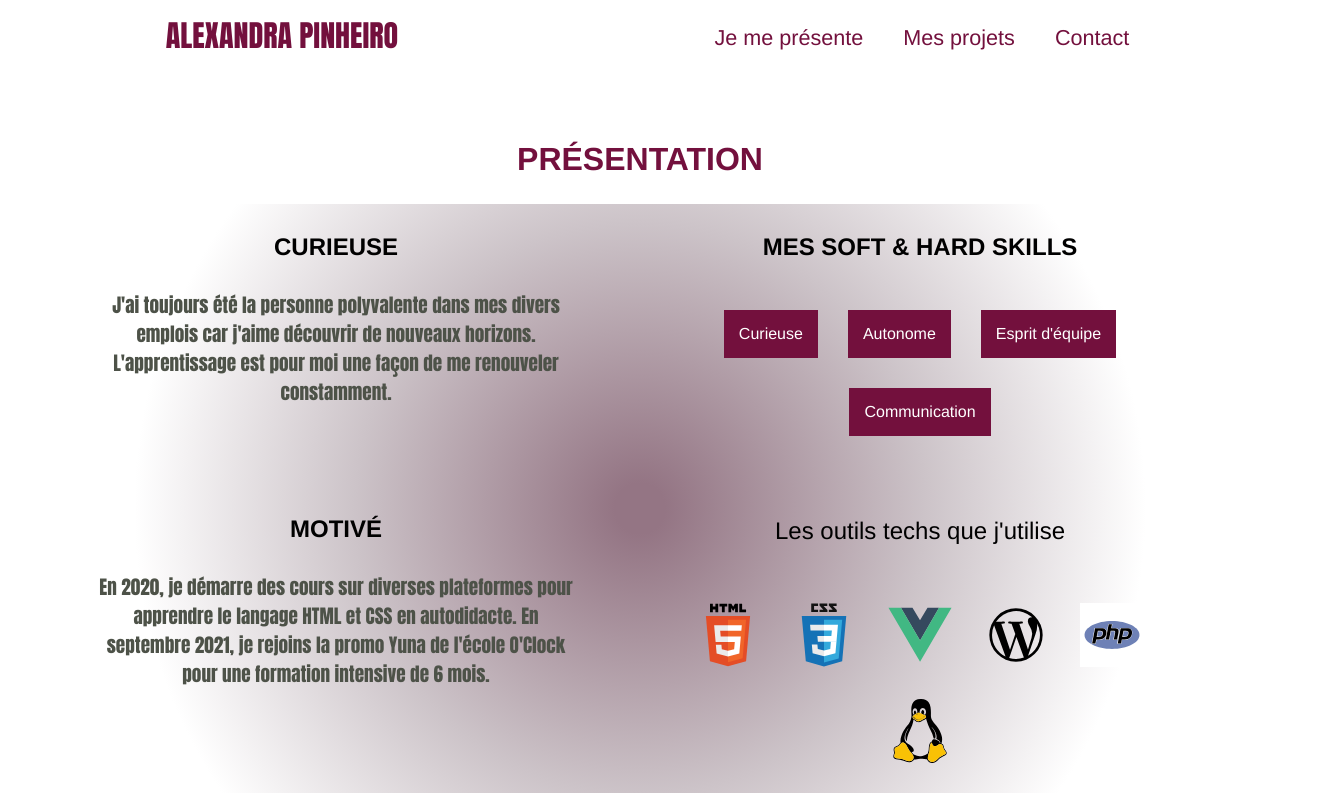
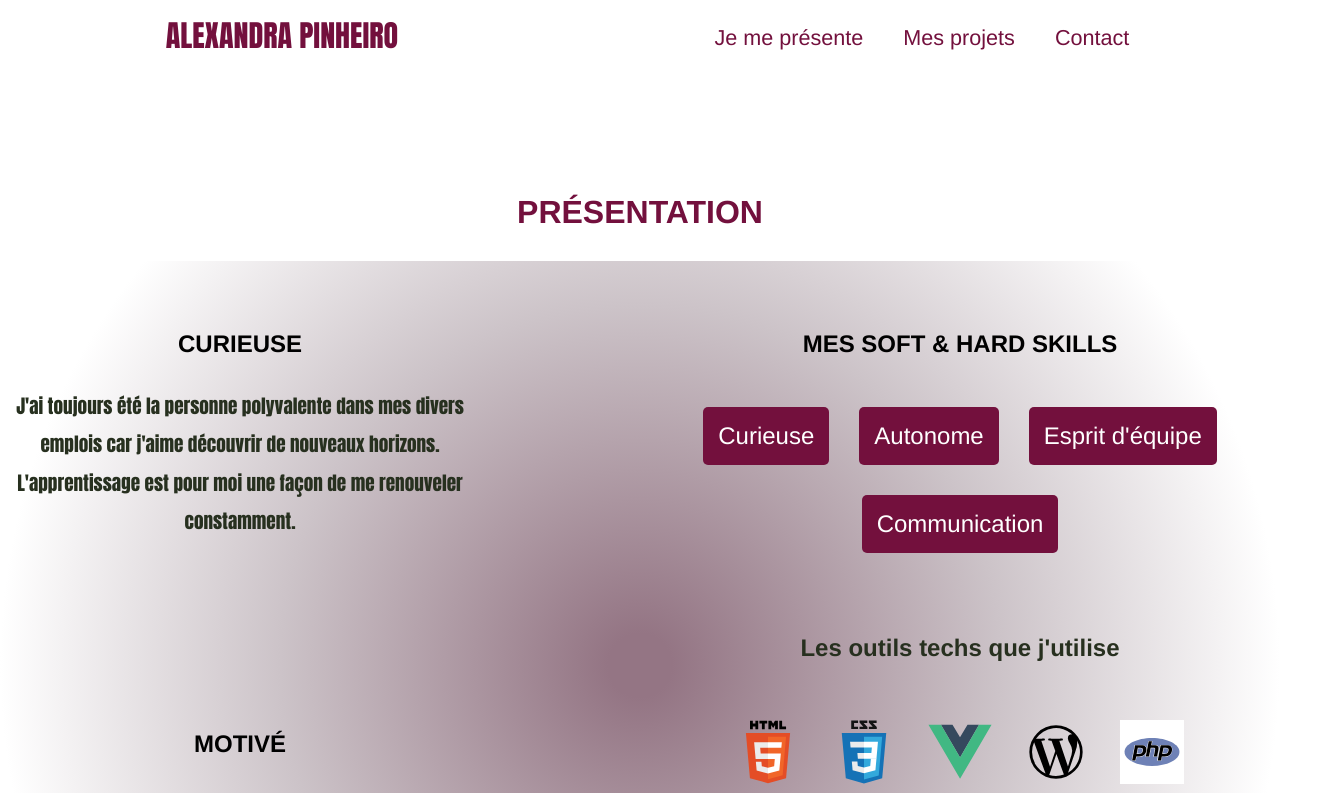
Before and after one commit to AlexandraPho/vue-portfolio, a Vue app: page /aboutme in a window 1280 px wide. Shown: the top 793 px of the page, 1330 px wide, since content can reach past the window. Built offline with nearby package versions, Linux system fonts and the light colour scheme.

Commit message:
css tablet finish

```diff
--- a/src/components/AboutMeLayout.vue
+++ b/src/components/AboutMeLayout.vue
@@ -64,6 +64,18 @@
     background: rgb(148,117,132);
     background: radial-gradient(circle, rgba(148,117,132,1) 4%, rgba(204,195,200,1) 45%, rgba(255,255,255,1) 80%);
   }
+  .skills {
+    background-color: rgb(115, 16, 61);
+    color: white;
+    border-radius: 5px;
+  }
+  .titles,
+  .skills-titles {
+    color: black;
+  }
+  p {
+    color: rgb(39 48 31);
+  }
 
   /*Smartphone Version*/
   @media screen and (max-width: 767px) {
@@ -86,15 +98,13 @@
       padding: 10px;
     }
     .text {
-      margin: 0px 30px;
+      padding: 20px;
     }
     .titles {
       font-size: large;
       text-transform: uppercase;
-      color: black;
     }
     p {
-      color: rgb(39 48 31);
       font-size: 1.2em;
       line-height: 1.5em;
     }
@@ -116,9 +126,6 @@
     .skills {
       margin: 5px;
       padding: 10px;
-      background-color: rgb(115, 16, 61);
-      color: white;
-      border-radius: 5px;
     }
     .stack-tech {
       display: flex;
@@ -127,7 +134,7 @@
       align-items: center;
     }
     h4 {
-      color: rgb(77, 82, 72);
+      color: rgb(39 48 31);
       font-size: large;
     }
     .logos {
@@ -144,7 +151,6 @@
 
   /*Tablet Version*/
   @media screen and (min-width: 768px) {
-
     .block-container {
       display: flex;
       flex-direction: column;
@@ -152,7 +158,8 @@
       padding: 30px 0px;
     }
     .titles-components {
-      font-size: xx-large;
+      margin: 80px 10px 30px;
+      font-size: 2.5em;
     }
     .about-me {
       display: flex;
@@ -160,18 +167,17 @@
       align-items: center;
       text-align: center;
       padding: 15px;
-      color: white;
+    }
+    .text {
+      padding: 40px;
     }
     .titles {
       font-size: x-large;
       text-transform: uppercase;
-      color: black;
     }
     p {
-      margin: 5px;
       font-size: 1.5em;
-      color: rgb(77, 82, 72);
-      width: 25em;
+      line-height: 2em;
     }
     .soft_hard-skills {
       display: flex;
@@ -184,11 +190,14 @@
     }
     .soft-skills {
       margin: 2em;
+      font-size: 1.5em;
+      display: flex;
+      flex-wrap: wrap;
+      justify-content: center;
     }
     .skills {
       margin: 15px;
       padding: 15px;
-      background-color: rgb(115, 16, 61);
     }
     .stack-tech {
       display: flex;
@@ -197,8 +206,8 @@
       margin: 1.5em;
     }
     h4 {
-      font-weight: 200;
-      font-size: x-large;
+      color: rgb(39 48 31);
+      font-size: 1.5em;
     }
     .logos {
       padding: 10px;
@@ -238,14 +247,12 @@
     .titles {
       font-size: x-large;
       text-transform: uppercase;
-      color: black;
     }
     p {
       text-align: center;
       width: 25em;
       margin: 5px;
       font-size: 1.2em;
-      color: rgb(77, 82, 72);
     }
     .soft_hard-skills {
       margin-left: 30px;
@@ -253,7 +260,6 @@
     .skills-titles {
       font-size: x-large;
       margin: 2.5em;
-      color: black;
     }
     .soft-skills {
       margin: 10px;
@@ -265,8 +271,6 @@
     .skills {
       margin: 15px;
       padding: 15px;
-      background-color: rgb(115, 16, 61);
-      color: white;
     }
     .stack-tech {
       display: flex;
--- a/src/components/ContactLayout.vue
+++ b/src/components/ContactLayout.vue
@@ -18,6 +18,17 @@
 
   <style scoped>
 
+    .container {
+      height: 30em;
+      display: flex;
+      align-items: center;
+      width: 100%;
+      justify-content: center;
+    }
+    p {
+      color: rgb(39 48 31);
+    }
+
     /*Smartphone Version*/
     @media only screen and (max-width: 767px) {
       .block-container {
@@ -32,15 +43,10 @@
         justify-content: center;
         margin: 80px 10px 30px;
       }
-      .container {
-        height: 30em;
-        display: flex;
-        align-items: center;
-        width: 100%;
-        justify-content: center;
-      }
+
       p {
-        color: rgb(39 48 31);
+        font-weight: bold;
+        font-size: small;
       }
     }
     /*Tablet version*/
@@ -50,6 +56,21 @@
         flex-direction: column;
         align-items: center;
         margin: 40px 0px;
+      }
+      .titles-components {
+      margin: 80px 10px;
+      font-size: 2.5em;
+      }
+      .container {
+        height: 30em;
+        display: flex;
+        align-items: center;
+        width: 100%;
+        justify-content: center;
+      }
+      p {
+        font-size: 1.2em;
+        font-weight: bold;
       }
     }
 
--- a/src/components/MainLayout.vue
+++ b/src/components/MainLayout.vue
@@ -76,7 +76,7 @@
     .profile-image {
       display:flex;
       justify-content: center;
-      margin-top: 20px;
+      margin-top: 30px;
     }
     .perso-img {
       width: 33%;
@@ -135,10 +135,7 @@
 
   /*Desktop version*/
   @media only screen and (min-width: 1200px) {
-
     #information {
-      display: flex;
-      flex-direction: row;
       height: 50em;
     }
     .profil {
@@ -168,7 +165,7 @@
     }
     #social-links{
       display: flex;
-      margin: 50px;
+      margin: 60px;
       justify-content: space-evenly;
     }
     .img-link {
--- a/src/components/ProjectsLayout.vue
+++ b/src/components/ProjectsLayout.vue
@@ -121,9 +121,11 @@
       flex-direction: column;
       align-items: center;
     }
-
+    h3 {
+      font-size: 1.5em;
+    }
     p {
-      color: rgb(77, 82, 72);
+      color: rgb(39 48 31);
       text-align: center;
     }
     .project-img {
@@ -156,10 +158,8 @@
       align-items: center;
     }
     .titles-components {
-      display: flex;
-      flex-direction: row;
-      justify-content: center;
-      margin: 80px 10px 30px;
+      margin: 80px 10px;
+      font-size: 2.5em;
     }
     .container {
       background-color: rgb(231, 231, 231);
@@ -183,9 +183,13 @@
       flex-direction: column;
       align-items: center;
     }
+    h3 {
+      font-size: xx-large;
+    }
     p {
-      color: rgb(77, 82, 72);
+      color: rgb(39 48 31);
       text-align: center;
+      font-size: 1.5em;
     }
     .project-img {
       width: 10em;
```
